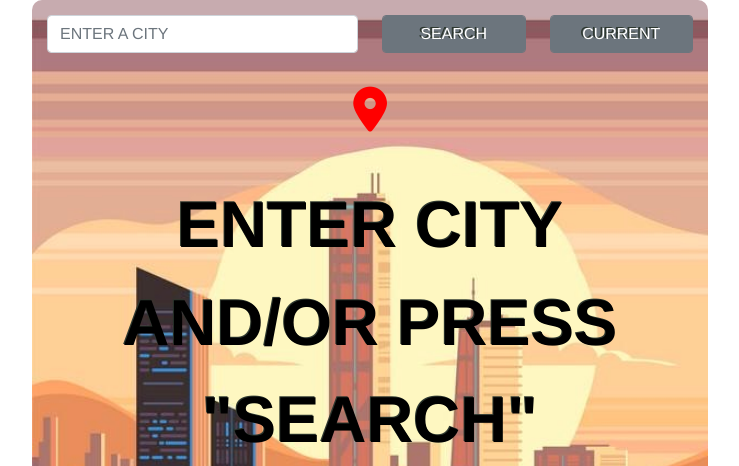
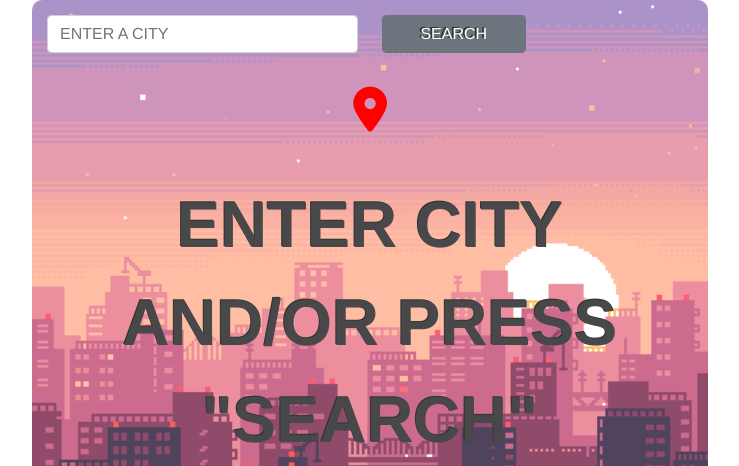
Before and after one commit to dee-xo/weather--app, a plain HTML site: page index.html in a window 1280 px wide. Shown: the top 466 px of the page, without its empty margins (270-1009 px from the left). Drawn offline with nearby package versions, Linux system fonts and the light colour scheme; no server answers; grey boxes are pictures that could not be loaded.

Commit message:
HTML & JS Update removing current location

```diff
--- a/index.html
+++ b/index.html
@@ -25,7 +25,7 @@
   <body>
     <a href="https://www.netlify.com"></a>
     <div class="container">
-      <div class="weather-app">
+      <div class="weatherApp">
         <form class="search-form" id="search-form">
           <div class="row">
             <div class="col-6">
@@ -43,13 +43,7 @@
                 class="form-control btn btn-secondary"
               />
             </div>
-            <div class="col-3" id="current-location-button">
-              <input
-                type="submit"
-                value="CURRENT"
-                class="form-control btn btn-secondary"
-              />
-            </div>
+            <div class="col-3" id="current-location-button"></div>
           </div>
         </form>
         <span class="border-0">
--- a/index.js
+++ b/index.js
@@ -1,3 +1,4 @@
+
 function formatDate(timestamp) {
   let date = new Date(timestamp);
 
@@ -126,4 +127,5 @@ fahrenheitLink.addEventListener("click", displayFahrenheitTemperature);
 let celsiusLink = document.querySelector("#celsius-link");
 celsiusLink.addEventListener("click", displayCelsiusTemperature);
 
+
 search("Toronto");
--- a/styles.css
+++ b/styles.css
@@ -27,13 +27,14 @@ h2 {
   color: blue;
 }
 
-.weather-app {
+.weatherApp {
   padding: 15px;
   margin: 0px;
   border-radius: 10px;
-  background: url("plane.jpeg");
+  background: url("images/sunset.gif") no-repeat;
   background-size: cover;
 }
+
 #temperature {
   color: #ffffff;
   position: relative;
@@ -42,28 +43,23 @@ h2 {
   font-size: 125px;
   text-shadow: -1px -1px 0 #2d372f;
 }
-
 .active {
   color: rgb(33, 33, 33);
   cursor: default;
   text-decoration: none;
 }
-
 .units :hover {
   text-decoration: none;
 }
-
 .units {
   position: relative;
   left: 125px;
   bottom: 70px;
   text-decoration: none;
 }
-
 .border-0 {
   margin: 20px;
 }
-
 #right-wing {
   text-align: left;
   font-weight: 600;
@@ -72,12 +68,10 @@ h2 {
   text-transform: uppercase;
   text-shadow: -1px -1px 0 #2d372f;
 }
-
 #temp-dates {
   margin: auto 0;
   text-shadow: -1px -1px 0 #2d372f;
 }
-
 #city-input:valid {
   text-transform: uppercase;
 }
@@ -94,7 +88,7 @@ h2 {
   font-size: 65px;
   text-align: center;
   font-family: Helvetica, Arial, sans-serif;
-  color: black;
+  color: #48484a;
   text-shadow: -1px -1px 0 #2d372f;
 }
 #description {
@@ -111,7 +105,6 @@ h2 {
 #forecast {
   color: #ffffff;
 }
-
 footer {
   text-align: center;
   color: rgb(186, 208, 239);
```
Also changed, not shown: images/daytime.gif (added), images/night.gif (added), images/sunset.gif (added), plane.jpeg (deleted), 1 other file.
